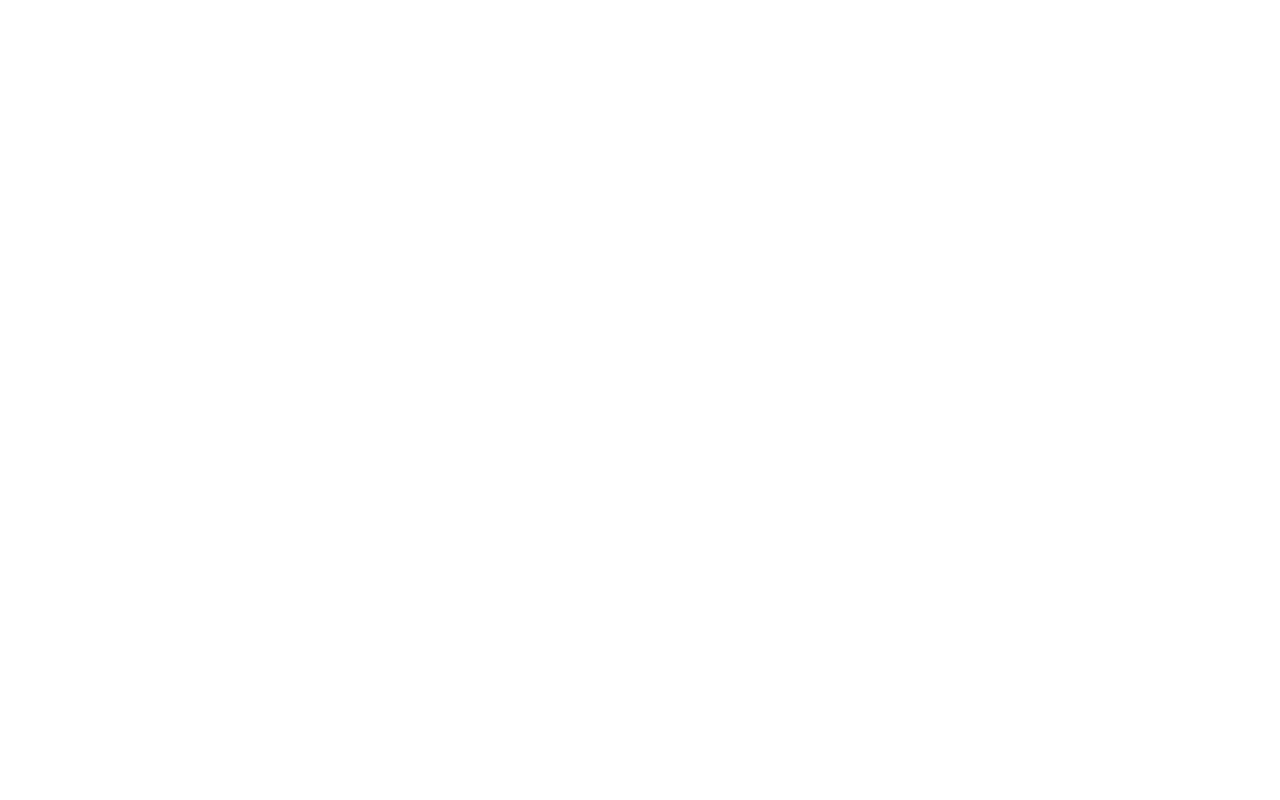
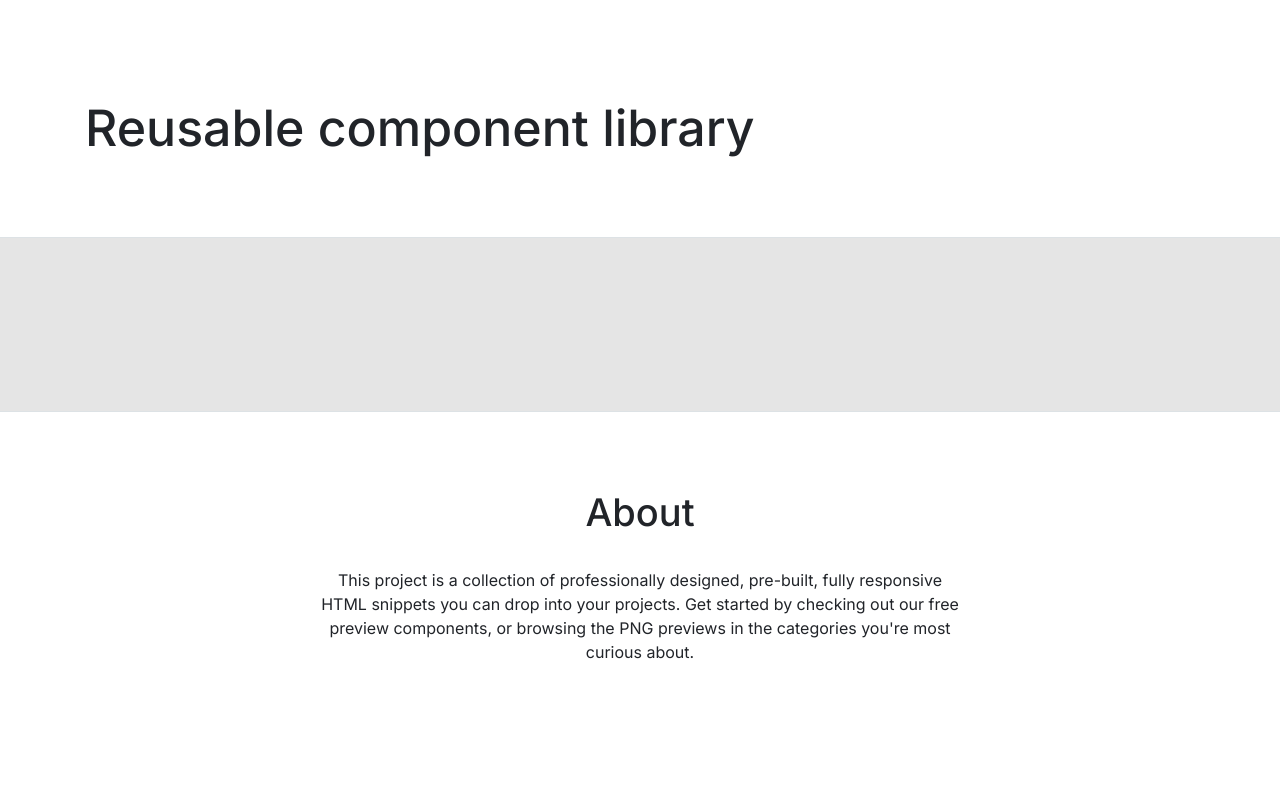
Before and after one commit to js-tasks-ru/htmlcss-20210708_vladimir-vladimirovich-abramovich, a website: page index.html in a window 1280 px wide. Drawn offline with Linux system fonts and the light colour scheme.

Commit message:
page template,home page cards

```diff
--- a/assets/fonts/fonts.css
+++ b/assets/fonts/fonts.css
@@ -1 +1,2 @@
 @import url('https://fonts.googleapis.com/css2?family=Roboto:ital,wght@0,100;0,300;0,400;0,500;0,700;0,900;1,100;1,300;1,400;1,500;1,700;1,900&display=swap');
+@import url('https://fonts.googleapis.com/css2?family=Inter:wght@400;500;600&display=swap');
--- /dev/null
+++ b/components/card/card.css
@@ -0,0 +1,7 @@
+.card{
+    display: flex;
+    flex-direction: column;
+    flex-basis: 33.333%;
+    box-shadow: 0px 2px 4px rgba(33, 36, 41, 0.05);
+    border-radius: 12px;
+}
--- /dev/null
+++ b/components/footer/footer.css
@@ -0,0 +1,28 @@
+.footer {
+    padding: 76px 0 136px;
+    border-top: 1px solid var(--grey-2);
+    box-sizing: content-box;
+}
+.footer__title {
+    font-family: Inter;
+    font-style: normal;
+    font-weight: 500;
+    font-size: 38px;
+    line-height: 48px;
+    color: var(--black);
+    text-align: center;
+    margin: 0;
+}
+.footer__text {
+    font-family: Inter;
+    font-style: normal;
+    font-weight: normal;
+    font-size: 16px;
+    line-height: 24px;
+    text-align: center;
+    color: var(--black);
+    max-width: 640px;
+    width: 100%;
+    margin: 0 auto;
+    padding-top: 32px;
+}
--- /dev/null
+++ b/components/header/header.css
@@ -0,0 +1,14 @@
+.header {
+    padding:96px 0 77px;
+    background:var(--white);
+    border-bottom: 1px solid var(--grey-2);
+}
+.header__title {
+    font-family: Inter;
+    font-style: normal;
+    font-weight: 500;
+    font-size: 50px;
+    line-height: 64px;
+    color:var(--black);
+    margin: 0;
+}
--- /dev/null
+++ b/components/main/main.css
@@ -0,0 +1,4 @@
+.main{
+    flex-grow: 1;
+    background-color:#E5E5E5;
+}
--- /dev/null
+++ b/components/page/page.css
@@ -0,0 +1,13 @@
+.page{
+    background:var(--white);
+    display: flex;
+    flex-direction: column;
+    height: 100%;
+
+}
+
+.page__box{
+    max-width: 1110px;
+    width: 100%;
+    margin: 0 auto;
+}
--- /dev/null
+++ b/components/preview/preview.css
@@ -0,0 +1,6 @@
+.preview{
+    display: flex;
+    gap: 30px;
+    flex-wrap: wrap;
+    padding:65px 0 ;
+}
--- a/index.html
+++ b/index.html
@@ -3,8 +3,40 @@
 <html lang="ru">
     <head>
         <link rel="stylesheet" href="./assets/css/main.css">
+        <link rel="stylesheet" href="./components/header/header.css">
+        <link rel="stylesheet" href="./components/footer/footer.css">
+        <link rel="stylesheet" href="./components/page/page.css">
+        <link rel="stylesheet" href="./components/main/main.css">
+        <link rel="stylesheet" href="./components/card/card.css">
+        <link rel="stylesheet" href="./components/preview/preview.css">
+        <link rel="stylesheet" href="./assets/fonts/fonts.css">
+
+    <style>
+        html, body{
+            height: 100%;
+            margin: 0;
+            padding: 0;
+        }
+    </style>
     </head>
-    <body>
-
+    <body class="page">
+            <header class="header">
+                <div class="page__box">
+                    <h1 class="header__title">Reusable component library</h1>
+                </div>
+            </header>
+        <main class="main">
+            <div class="page__box preview">
+               <div class="card"></div>
+               <div class="card"></div>
+               <div class="card"></div>
+            </div>
+        </main>
+            <footer class="footer">
+                <div class="page__box">
+                    <h2 class="footer__title">About</h2>
+                    <p class="footer__text">This project is a collection of professionally designed, pre-built, fully responsive HTML snippets you can drop into your projects. Get started by checking out our free preview components, or browsing the PNG previews in the categories you're most curious about.</p>
+                </div>
+            </footer>
     </body>
 </html>
```
